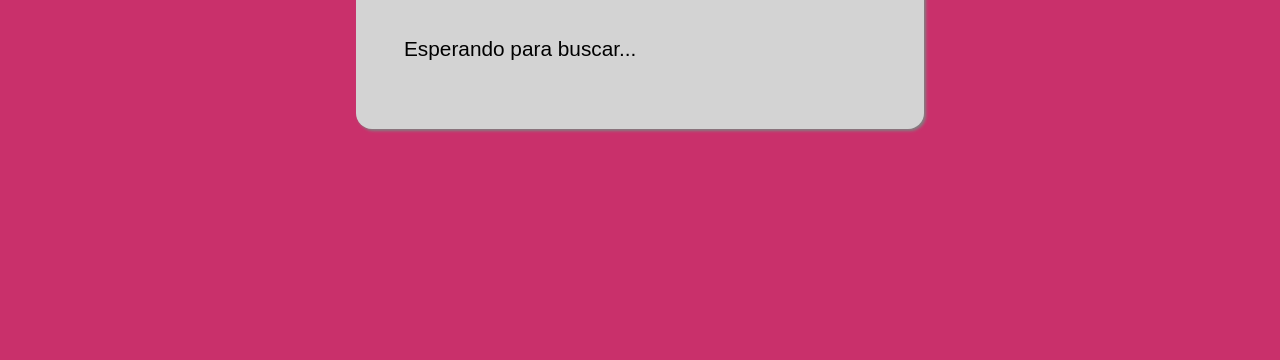
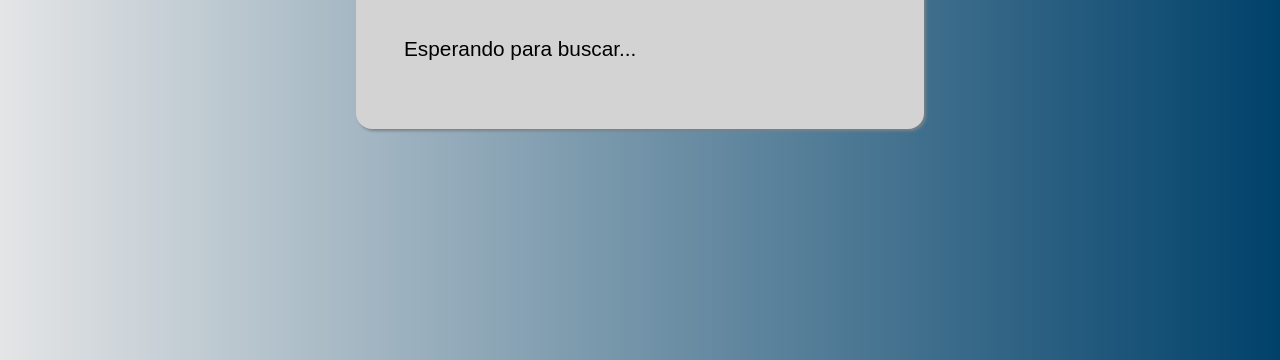
Before and after one commit to dinoferre/BuscadorUsuariosGitHub, a plain HTML site: page index.html in a window 1280 px wide. Shown: the part 448-808 px from the top of the page. Drawn offline with nearby package versions, Linux system fonts and the light colour scheme.

Commit message:
update css

```diff
--- a/css/main.css
+++ b/css/main.css
@@ -13,8 +13,11 @@ body {
   display: flex; /* Usa el modelo de caja flexible para el cuerpo */
   justify-content: center; /* Centra horizontalmente los elementos hijos */
   align-items: center; /* Centra verticalmente los elementos hijos */
-  background-color: #c9306b; /* Color de fondo */
+  /*background-color: #c9306b; /* Color de fondo */
   font-size: 1.3rem; /* Tamaño de fuente */
+  background: #00416A;  /* fallback for old browsers */
+  background: -webkit-linear-gradient(to right, #E4E5E6, #00416A);  /* Chrome 10-25, Safari 5.1-6 */
+  background: linear-gradient(to right, #E4E5E6, #00416A); /* W3C, IE 10+/ Edge, Firefox 16+, Chrome 26+, Opera 12+, Safari 7+ */
 }
 
 /* Contenido */
```
